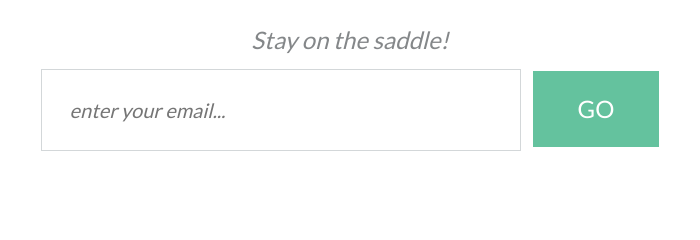
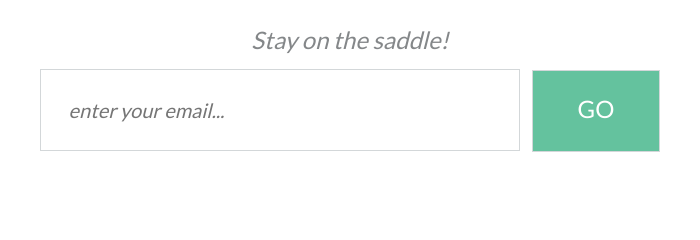
Before and after one commit to anastasiia-emets/bicycle-landing, a website: page src/index.pug in a window 1280 px wide. Shown: the part 5031-5271 px from the top of the page, 290-990 px from the left. Drawn offline with nearby package versions, Linux system fonts and the light colour scheme; files that its build step writes are made by us from their sources; files whose address does not match are found by name.

Commit message:
#4 button

```diff
--- a/src/components/search-block.scss
+++ b/src/components/search-block.scss
@@ -34,14 +34,14 @@
 		}
 		&_button{
 			background-color:  #64c29e;
-			border: 0;
+			border: 1px solid #d3d7d9;
 			color: #fff;
 			font-family: 'Lato', sans-serif;
 			font-size: 24px;
 			font-weight: 300;
 			text-align: center;
 			line-height: 24px;
-			padding:26px 45px 26px 45px;
+			padding:26px 45px 30px 45px;
 			display: inline;
 		}
 
```
